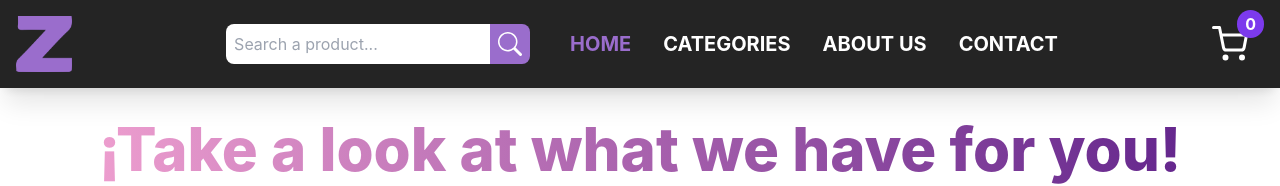
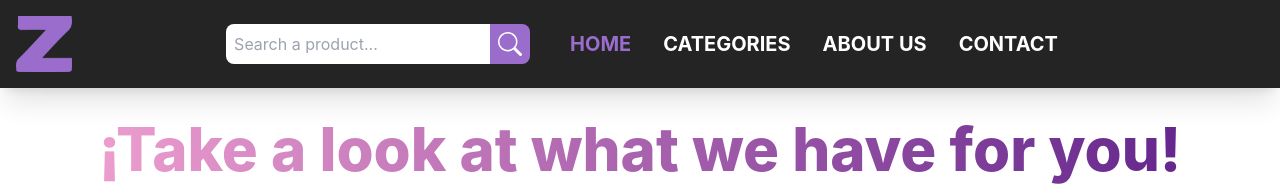
Before and after one commit to AgustinGomezDev/zephys, a React (Vite) app: page / in a window 1280 px wide. Shown: the top 186 px of the page. Built offline with nearby package versions, Linux system fonts and the light colour scheme.

Commit message:
Add dynamic CartWidget

```diff
--- a/src/components/NavBar/NavBar.jsx
+++ b/src/components/NavBar/NavBar.jsx
@@ -1,9 +1,13 @@
 import { CartWidget } from "../CartWidget/CartWidget"
 import { SearchBox } from "../SearchBox/SearchBox"
+import { useContext } from "react"
+import { CartContext } from "../../context/CartContext"
 import { Link, NavLink } from "react-router-dom"
 import "./NavBar.css"
 
 export const NavBar = () => {
+    const { cart } = useContext(CartContext)
+
     return (
         <div className="z-10 w-full flex justify-between items-center bg-darkBgColor p-4 fixed top-0 shadow-xl">
             <div>
@@ -28,7 +32,7 @@ export const NavBar = () => {
                     <li> <NavLink to="/contact" className="text-current font-bold hover:text-primaryColor ease-in-out duration-200">Contact</NavLink> </li>
                 </ul>
             </div>
-            <Link to="/cart"><CartWidget /></Link>
+            <Link to="/cart" className={`ease-in-out duration-200 ${cart.length === 0 ? 'opacity-0 invisible' : 'opacity-100 visible'}`}><CartWidget /></Link>
 
         </div>
 
```
